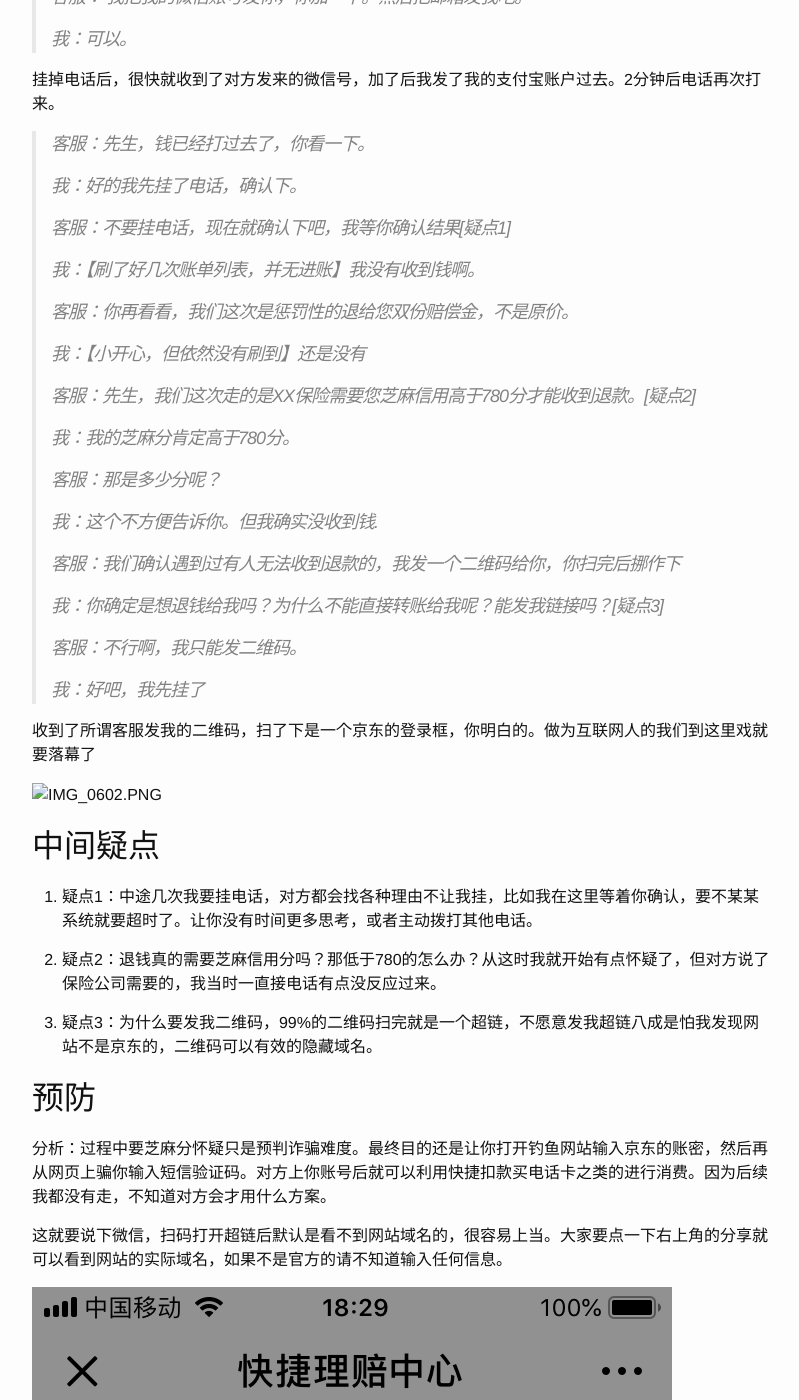
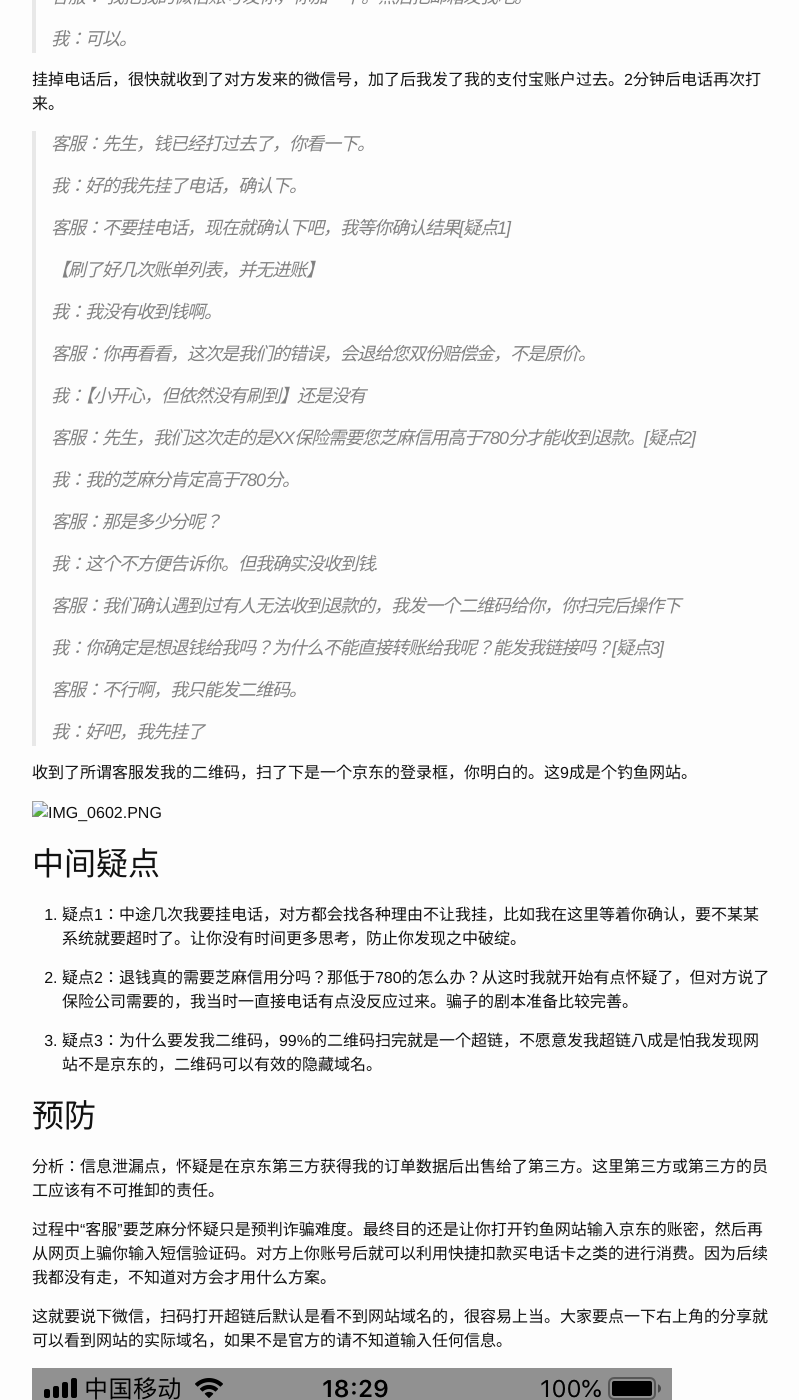
Before and after one commit to guohai163/guohai163.github.io, a Jekyll site: the page built from _posts/2019-05-29-shopping-refund-fraud.md, in a window 1280 px wide and 1400 px high, scrolled down 570 px. Shown: the whole window, without its empty margins (238-1037 px from the left). Built offline with Jekyll 4.4.1, drawn with Linux system fonts in a browser that asks for light colours; some of the changed text lies outside the part shown.

Commit message:
完善了网购退款诈骗的文章

```diff
--- a/_posts/2019-05-29-shopping-refund-fraud.md
+++ b/_posts/2019-05-29-shopping-refund-fraud.md
@@ -9,11 +9,11 @@ categories: Online shopping refund fraud
 
 13:32 接到一个从石家庄打来的电话
 
-> 客服：你好，是你是XX先生吗，你是在4月24日在京东购买过一件XXXX商品吗？
+> 客服：你好，你是XX先生吗，你是在4月24日在京东购买过一件XXXX商品吗？
 >
-> 我：是的，是我。我是在买过这件商品，怎么了。
+> 我：是的，是我。我是在京东买过这件商品，怎么了。
 >
-> 客服：是这样的这样商品涉及甲醛超标，会对皮肤有影响。我们要退款给你。
+> 客服：是这样的这件商品涉及甲醛超标，会对皮肤有影响。我们要退款给你。
 >
 > 我：好的，你退到我的京东账户里吧。
 >
@@ -34,9 +34,11 @@ categories: Online shopping refund fraud
 >
 > 客服：不要挂电话，现在就确认下吧，我等你确认结果[疑点1]
 >
-> 我：【刷了好几次账单列表，并无进账】我没有收到钱啊。
+> 【刷了好几次账单列表，并无进账】
 >
-> 客服：你再看看，我们这次是惩罚性的退给您双份赔偿金，不是原价。
+> 我：我没有收到钱啊。
+>
+> 客服：你再看看，这次是我们的错误，会退给您双份赔偿金，不是原价。
 >
 > 我：【小开心，但依然没有刷到】还是没有
 >
@@ -48,7 +50,7 @@ categories: Online shopping refund fraud
 >
 > 我：这个不方便告诉你。但我确实没收到钱.
 >
-> 客服：我们确认遇到过有人无法收到退款的，我发一个二维码给你，你扫完后挪作下
+> 客服：我们确认遇到过有人无法收到退款的，我发一个二维码给你，你扫完后操作下
 >
 > 我：你确定是想退钱给我吗？为什么不能直接转账给我呢？能发我链接吗？[疑点3]
 >
@@ -56,37 +58,43 @@ categories: Online shopping refund fraud
 >
 > 我：好吧，我先挂了
 
-收到了所谓客服发我的二维码，扫了下是一个京东的登录框，你明白的。做为互联网人的我们到这里戏就要落幕了
+收到了所谓客服发我的二维码，扫了下是一个京东的登录框，你明白的。这9成是个钓鱼网站。
 
 ![IMG_0602.PNG](http:/blog.guohai.org/doc-pic/2019-05/IMG_0602.PNG)
 
 ## 中间疑点
 
-1. 疑点1：中途几次我要挂电话，对方都会找各种理由不让我挂，比如我在这里等着你确认，要不某某系统就要超时了。让你没有时间更多思考，或者主动拨打其他电话。
+1. 疑点1：中途几次我要挂电话，对方都会找各种理由不让我挂，比如我在这里等着你确认，要不某某系统就要超时了。让你没有时间更多思考，防止你发现之中破绽。
 
-2. 疑点2：退钱真的需要芝麻信用分吗？那低于780的怎么办？从这时我就开始有点怀疑了，但对方说了保险公司需要的，我当时一直接电话有点没反应过来。
+2. 疑点2：退钱真的需要芝麻信用分吗？那低于780的怎么办？从这时我就开始有点怀疑了，但对方说了保险公司需要的，我当时一直接电话有点没反应过来。骗子的剧本准备比较完善。
 
 3. 疑点3：为什么要发我二维码，99%的二维码扫完就是一个超链，不愿意发我超链八成是怕我发现网站不是京东的，二维码可以有效的隐藏域名。
 
 ## 预防
 
-分析：过程中要芝麻分怀疑只是预判诈骗难度。最终目的还是让你打开钓鱼网站输入京东的账密，然后再从网页上骗你输入短信验证码。对方上你账号后就可以利用快捷扣款买电话卡之类的进行消费。因为后续我都没有走，不知道对方会才用什么方案。
+分析：信息泄漏点，怀疑是在京东第三方获得我的订单数据后出售给了第三方。这里第三方或第三方的员工应该有不可推卸的责任。
+
+过程中“客服”要芝麻分怀疑只是预判诈骗难度。最终目的还是让你打开钓鱼网站输入京东的账密，然后再从网页上骗你输入短信验证码。对方上你账号后就可以利用快捷扣款买电话卡之类的进行消费。因为后续我都没有走，不知道对方会才用什么方案。
 
 这就要说下微信，扫码打开超链后默认是看不到网站域名的，很容易上当。大家要点一下右上角的分享就可以看到网站的实际域名，如果不是官方的请不知道输入任何信息。
 
 ![IMG_0608.PNG](http://blog.guohai.org/doc-pic/2019-05/IMG_0608.PNG)
 
-另外看一下对方发过来的二维码解析后的超链，最后一位进行修改就会分别打开淘宝、京东的理赔中心。骗子咱们能敬业点吗多申请几个域名分开放也好啊？分析823971可能是骗子的工号？
+另外看一下对方发过来的二维码里的超链打开后，最后一位进行修改就会分别打开淘宝、京东的理赔中心。骗子咱们能敬业点吗多申请几个域名分开放也好啊？分析823971可能是骗子的工号？
 
 ![taobao20190529064651.png](http://blog.guohai.org/doc-pic/2019-05/taobao20190529064651.png)
 
 ![jingdong20190529064735.png](http://blog.guohai.org/doc-pic/2019-05/jingdong20190529064735.png)
 
+如果陌生人让你打开一个网站，有登录框的情况下，可以先用错误的账号密码来进行登录，如果可以成功上去，那100%是钓鱼网站，请小心。
+
+对于电商平台尽量使用二维码登录模式，少用帐密手工输入模式。
+
 
 ## 后续
 
-1. 先和京东的售后进行联系确认是否有甲醛超标的事：因为是京东第三方购买，至今对方 电话无法打通。
-2. 向鹅厂投诉对方账号以及URL：目前鹅厂还没有处理结果。
+1. 先和京东的售后进行联系确认是否有甲醛超标的事：因为是京东第三方购买，至今对方电话无法打通。
+2. 向鹅厂投诉对方账号以及URL：目前鹅厂还没有处理结果【已经20小时过去了】。
 3. 没忍住，浏览器开了隐身模式，写了个假账号密码。看来人家并不想要我账密想要的是这个。
 
 ![20190529065329.png](http://blog.guohai.org/doc-pic/2019-05/20190529065329.png)
```
Also changed, not shown: other parts of _posts/2019-05-29-shopping-refund-fraud.md (+1 -1 lines).
